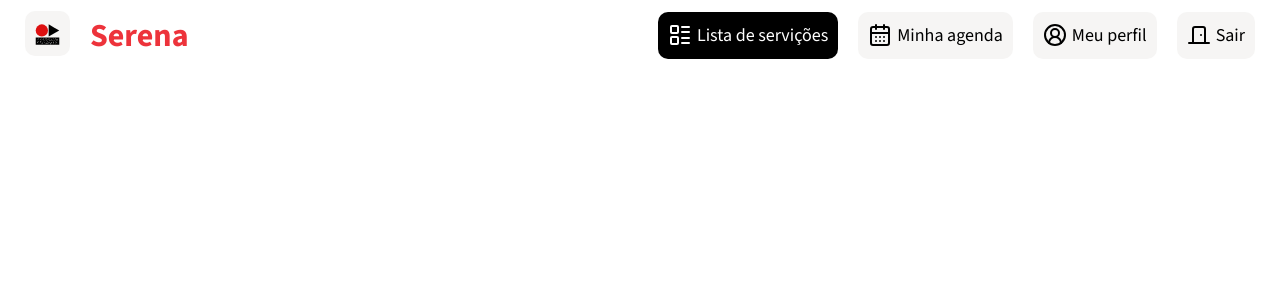
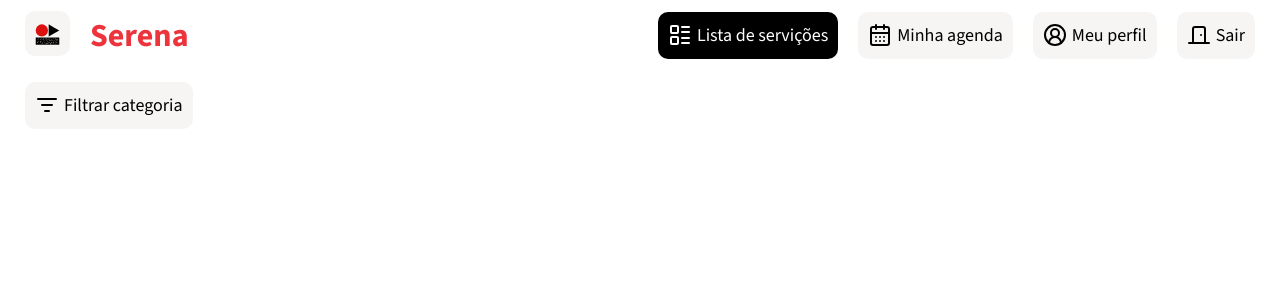
Before and after one commit to ArthurViniciusL/Serena, a Next.js app: page /pages/feed in a window 1280 px wide. Shown: the top 300 px of the page. Built offline with nearby package versions, Linux system fonts and the light colour scheme.

Commit message:
building components in the feed

```diff
--- a/src/app/app.routes.ts
+++ b/src/app/app.routes.ts
@@ -4,6 +4,7 @@ const AppRoutes = {
     Home: "/",
 
     Feed: "/pages/feed/",
+    Agenda: "//",
     Profile: "/pages/profile",
 
     CreateAccount: "",
--- a/src/app/components/Input/index.tsx
+++ b/src/app/components/Input/index.tsx
@@ -11,7 +11,7 @@ export function Input({ type, label }: InputProps) {
     return (
         <div className="input-container">
             <input placeholder={label} className="input-field" type={type} />
-            {/* <label htmlFor="input-field" className="input-label">{label}</label> */}
+
             <span className="input-highlight"></span>
         </div>
     );
--- a/src/app/components/Input/input_styles.css
+++ b/src/app/components/Input/input_styles.css
@@ -5,7 +5,7 @@
 
 .input-field {
     display: block;
-    width: 40%; /* Alterei para 100% para melhor responsividade */
+    min-width: 50vw; /* Alterei para 100% para melhor responsividade */
     padding: var(--padding);
     font-size: var(--normal-text);
     outline: none;
@@ -41,5 +41,5 @@
 }
 
 .input-field:focus ~ .input-highlight {
-    width: 40%; /* Alinhado com a largura do input-field */
+    min-width: 50vw; /* Alinhado com a largura do input-field */
 }
--- a/src/app/components/Ui/Feed/ButtonsList/index.tsx
+++ b/src/app/components/Ui/Feed/ButtonsList/index.tsx
@@ -9,22 +9,23 @@ import {
 } from "@/app/modules/app.modules";
 
 import { Button } from "../../../Button";
-import { useState } from "react";
+import { useMemo, useState } from "react";
 import { useButtonState } from "@/app/hooks/useButtonState";
 import { useRouter } from "next/navigation";
 import AppRoutes from "@/app/app.routes";
 
-export const PageName = {
-    Feed: "feed",
-    Agenda: "agenda",
-    Profile: "profile",
-};
-
 export function ButtonsList() {
 
-    const { buttonActive, activeButton } = useButtonState();
+    const { currentPage, activeButton } = useButtonState();
 
     const route = useRouter();
+
+    function handleButtonClick(pageLink: string) {
+        activeButton(pageLink);
+        if (pageLink) {
+            route.push(pageLink)
+        }
+    }
 
     const iconsSize = 24;
     const [iconDoor, setIconDoor] = useState<boolean>(false);
@@ -37,15 +38,12 @@ export function ButtonsList() {
     function handleIconDoor(status: boolean) {
         setIconDoor(status);
     }
-
     return (
         <ul className="flex gap-[var(--gap)] feed-buttons__list">
             <li>
                 <Button
-                    isActive={PageName.Feed === buttonActive}
-                    onClick={() => {
-                        activeButton(PageName.Feed), route.push(AppRoutes.Feed);
-                    }}
+                    isActive={currentPage === AppRoutes.Feed}
+                    onClick={() => { handleButtonClick(AppRoutes.Feed) }}
                 >
                     <AppIcon_LayoutList size={iconsSize} />
                     Lista de servições
@@ -53,8 +51,8 @@ export function ButtonsList() {
             </li>
             <li>
                 <Button
-                    isActive={PageName.Agenda === buttonActive}
-                    onClick={() => activeButton(PageName.Agenda)}
+                    isActive={currentPage === AppRoutes.Agenda}
+                    onClick={() => handleButtonClick(AppRoutes.Agenda)}
                 >
                     <AppIcon_CalendarDays size={iconsSize} />
                     Minha agenda
@@ -62,11 +60,9 @@ export function ButtonsList() {
             </li>
             <li>
                 <Button
-                    isActive={PageName.Profile === buttonActive}
-                    onClick={() => {
-                        activeButton(PageName.Profile),
-                            route.push(AppRoutes.Profile);
-                    }}
+                    isActive={currentPage === AppRoutes.Profile}
+                    onClick={() => handleButtonClick(AppRoutes.Profile)
+                    }
                 >
                     <AppIcon_CircleUserRound size={iconsSize} />
                     Meu perfil
@@ -85,5 +81,5 @@ export function ButtonsList() {
                 </Button>
             </li>
         </ul>
-    );
+    )
 }
--- a/src/app/context/ButtonContext.tsx
+++ /dev/null
@@ -1,33 +0,0 @@
-"use client";
-
-import { createContext, useMemo, useState } from "react";
-
-export const ButtonContext = createContext<any>({});
-
-interface ButtonProviderProps {
-    children: React.ReactNode;
-}
-
-export function ButtonProvider({ children }: ButtonProviderProps) {
-    const [buttonActive, setButtonActive] = useState<string>("");
-
-    function activeButton(name: string) {
-        setButtonActive(name);
-    }
-
-    const memoValue = useMemo(
-        () => ({
-            buttonActive,
-            activeButton,
-        }),
-        [buttonActive],
-    );
-
-    return (
-        <ButtonContext.Provider
-            value={{ buttonActive, activeButton, memoValue }}
-        >
-            {children}
-        </ButtonContext.Provider>
-    );
-}
--- /dev/null
+++ b/src/app/context/PageNameContext.tsx
@@ -0,0 +1,33 @@
+"use client";
+
+import { createContext, useMemo, useState } from "react";
+
+export const PageNameContext = createContext<any>({});
+
+interface PageNameProps {
+    children: React.ReactNode;
+}
+
+export function PageName({ children }: PageNameProps) {
+    const [currentPage, setCurrentPage] = useState<string>("");
+
+    function activeButton(name: string) {
+        setCurrentPage(name);
+    }
+
+    const memoValue = useMemo(
+        () => ({
+            currentPage,
+            activeButton,
+        }),
+        [currentPage],
+    );
+
+    return (
+        <PageNameContext.Provider
+            value={{ currentPage, activeButton, memoValue }}
+        >
+            {children}
+        </PageNameContext.Provider>
+    );
+}
--- a/src/app/hooks/useButtonState.ts
+++ b/src/app/hooks/useButtonState.ts
@@ -1,6 +1,6 @@
 import { useContext } from "react";
-import { ButtonContext } from "../context/ButtonContext";
+import { PageNameContext } from "../context/PageNameContext";
 
 export function useButtonState() {
-    return useContext(ButtonContext);
-}
+    return useContext(PageNameContext);
+};
--- a/src/app/modules/app.modules.ts
+++ b/src/app/modules/app.modules.ts
@@ -14,4 +14,6 @@ export {
     CircleUserRound as AppIcon_CircleUserRound,
     DoorClosed as AppIcon_DoorClosed,
     DoorOpen as AppIcon_DoorOpen,
+
+    ListFilter as AppIcon_ListFilter
 } from "lucide-react";
--- a/src/app/pages/feed/page.tsx
+++ b/src/app/pages/feed/page.tsx
@@ -1,14 +1,30 @@
 "use client";
-import { PageName } from "@/app/components/Ui/Feed/ButtonsList";
+import AppRoutes from "@/app/app.routes";
+import { Button } from "@/app/components/Button";
+import { Header } from "@/app/components/Header";
 import { useButtonState } from "@/app/hooks/useButtonState";
+import { AppIcon_ListFilter } from "@/app/modules/app.modules";
+import Head from "next/head";
 import { useEffect } from "react";
 
 export default function Feed() {
     const { activeButton, memoValue } = useButtonState();
 
     useEffect(() => {
-        activeButton(PageName.Feed);
-    },[memoValue]);
+        activeButton(AppRoutes.Feed);
+    }, [memoValue]);
 
-    return <main className="app-main"></main>;
+    return (
+        <div>
+        <Header colorFill="var(--bg-color-01)">
+            <Button>
+                <AppIcon_ListFilter/>
+                Filtrar categoria
+            </Button>
+        </Header>
+        <main className="app-main">
+        </main>
+        </div>
+    );
+
 }
--- a/src/app/pages/layout.tsx
+++ b/src/app/pages/layout.tsx
@@ -3,12 +3,13 @@ import type { Metadata } from "next";
 import { Header } from "../components/Header";
 import { LogoTipo } from "../components/SerenaLogos/LogoTipo";
 import { ButtonsList } from "../components/Ui/Feed/ButtonsList";
-import { ButtonProvider } from "../context/ButtonContext";
+import { PageName } from "../context/PageNameContext";
 
 export const metadata: Metadata = {
-    title: "Serena | {}",
+    title: 'Serena',
     description: "Generated by create next app",
 };
+
 
 export default function RootLayout({
     children,
@@ -18,13 +19,13 @@ export default function RootLayout({
     return (
         <html lang="pt-br" className="">
             <body className="app-bg-color">
-                <ButtonProvider>
+                <PageName>
                     <Header colorFill="var(--bg-color-01)">
                         <LogoTipo />
                         <ButtonsList />
                     </Header>
                     {children}
-                </ButtonProvider>
+                </PageName>
             </body>
         </html>
     );
--- a/src/app/pages/profile/page.tsx
+++ b/src/app/pages/profile/page.tsx
@@ -1,8 +1,16 @@
 "use client";
 
+import AppRoutes from "@/app/app.routes";
 import { useButtonState } from "@/app/hooks/useButtonState";
 import { useEffect } from "react";
 
 export default function Profile() {
+
+    const {activeButton} = useButtonState();
+
+    useEffect(()=> {
+        activeButton(AppRoutes.Profile)
+    })
+
     return <h1>Profile</h1>;
 }
```
Also changed, not shown: src/app/hooks/useButtonReducer.ts (added, +24 -0 lines).
